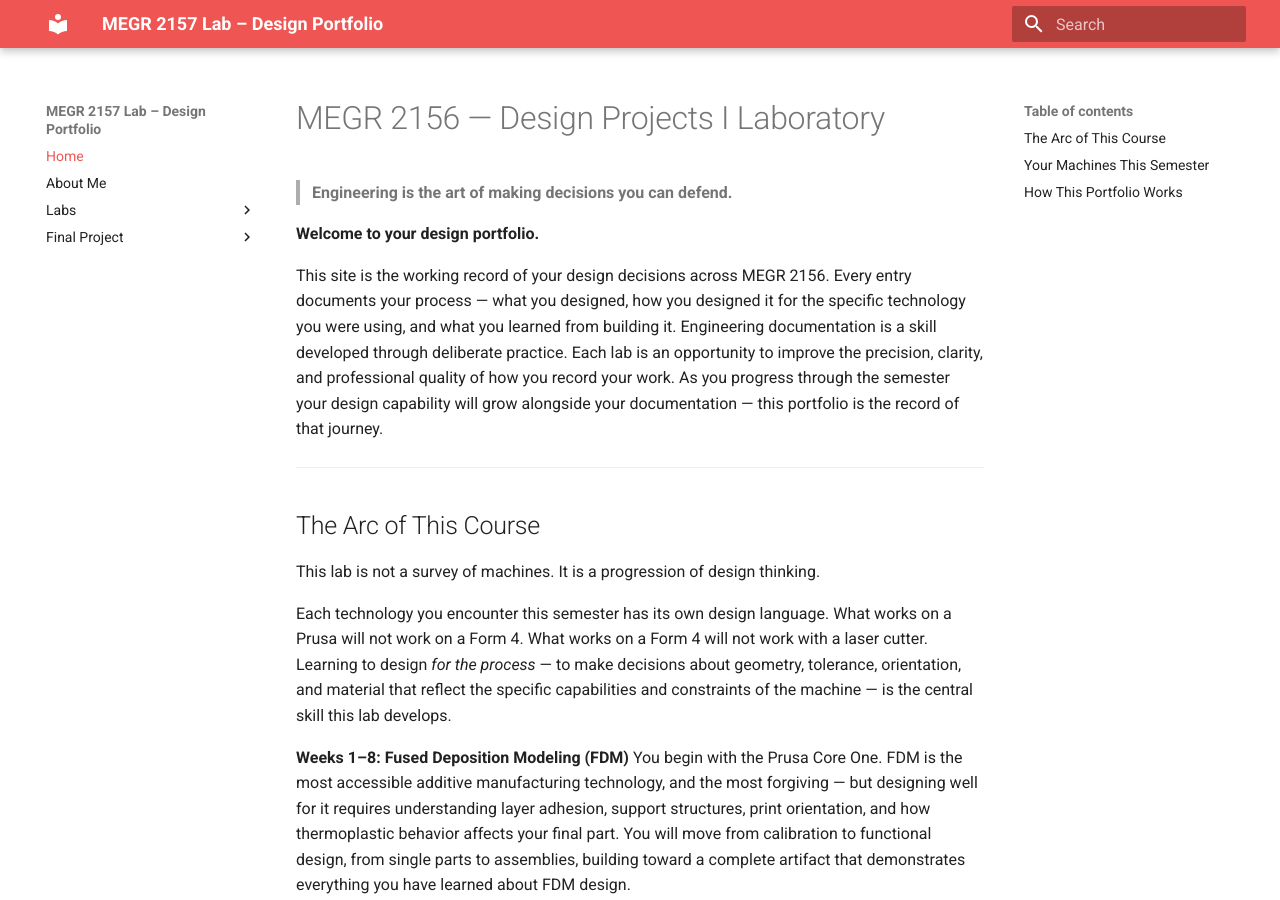
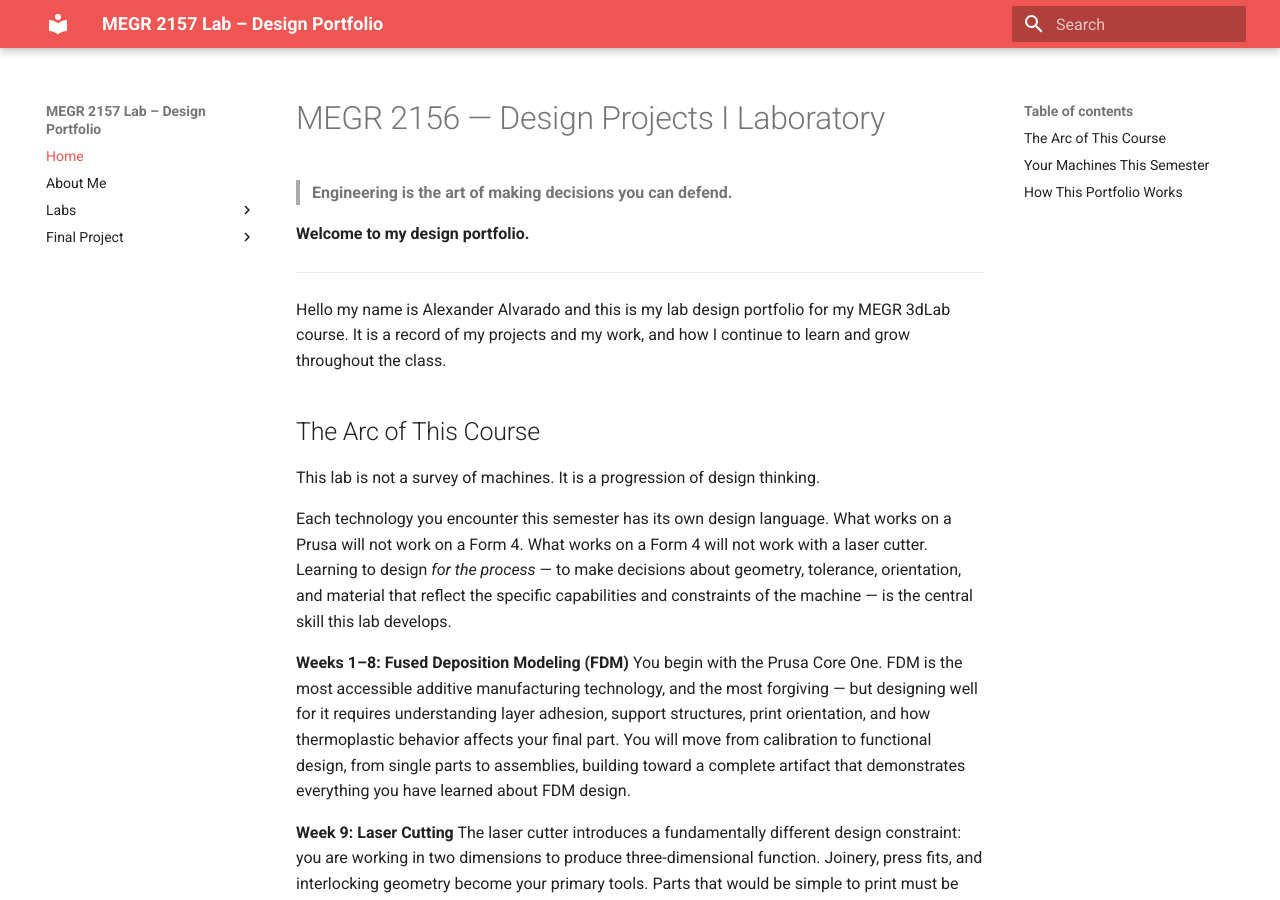
Before and after one commit to AlexanderAlvarado42/Alexander-Alvarado-Portfolio, an MkDocs documentation site: the page built from docs/index.md, in a window 1280 px wide and 900 px high. Built offline with MkDocs 1.6.1 and Material for MkDocs 9.7.7, drawn with Linux system fonts in a browser that asks for light colours.

Commit message:
Update index.md

```diff
--- a/docs/index.md
+++ b/docs/index.md
@@ -2,11 +2,11 @@
 
 > **Engineering is the art of making decisions you can defend.**
 
-**Welcome to your design portfolio.**
-
-This site is the working record of your design decisions across MEGR 2156. Every entry documents your process — what you designed, how you designed it for the specific technology you were using, and what you learned from building it. Engineering documentation is a skill developed through deliberate practice. Each lab is an opportunity to improve the precision, clarity, and professional quality of how you record your work. As you progress through the semester your design capability will grow alongside your documentation — this portfolio is the record of that journey.
+**Welcome to my design portfolio.**
 
 ---
+Hello my name is Alexander Alvarado and this is my lab design portfolio for my MEGR 3dLab course. It is a record of my projects and my work, and how I continue to learn and grow throughout the class.
+
 
 ## The Arc of This Course
 
```
